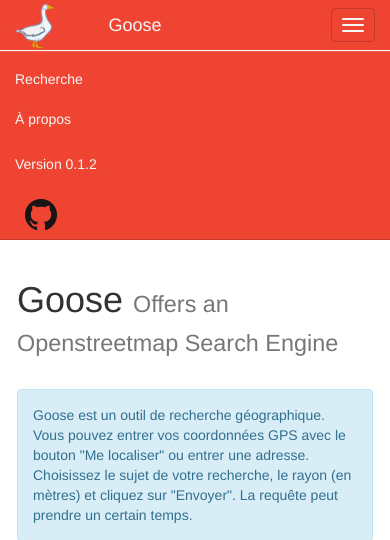
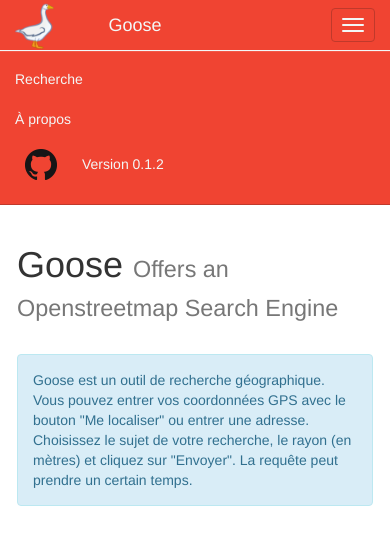
Before and after one commit to rezemika/goose-search, a Django app: page / in a window 390 px wide, after a click on "Navigation". Shown: the top 540 px of the page. Run offline with Django 3.2, Linux system fonts and the light colour scheme; data that the repository does not hold is empty; some libraries are stand-ins or nearby versions.

Commit message:
Supprime le CSP et corrige l'alignement du logo Github

```diff
--- a/assets/css/style.css
+++ b/assets/css/style.css
@@ -96,9 +96,15 @@ em {
     width: auto;
     max-height: 2.7em;
     max-width: 2.7em;
-    margin-top: -5px;
-    margin-right: 20px;
-    margin-left: -5px;
+    margin-top: -20px;
+    right: 10px;
+    position: absolute;
+}
+
+.navbar-text {
+    /* Fixes the space under the text in the navbar. */
+    margin-bottom: -15px;
+    margin-right: 50px;
 }
 
 .navbar-default {
@@ -156,6 +162,15 @@ em {
 }
 
 @media (max-width: 767px) {
+    /* Places the logo on the left when the navbar is expanded. */
+    .github-logo {
+        position: relative;
+    }
+
+    .navbar-text {
+        margin-left: 5px;
+    }
+
     .navbar-default .navbar-nav .open .dropdown-menu > li > a {
         color: #f3f7f7;
     }
--- a/templates/base.html
+++ b/templates/base.html
@@ -7,7 +7,6 @@
         <meta name="generator" content="Geany 1.27"/>
         <meta name="description" content={{ GOOSE_META.description }}/>
         <meta name="viewport" content="width=device-width, initial-scale=1.0"/>
-        <meta http-equiv="Content-Security-Policy" content="default-src 'self'; referrer no-referrer; reflected-xss block"/>
         {% load static %}
         <!-- Favicon and logo from https://www.freefavicon.com/freefavicons/animal/iconinfo/goose----152-248178.html -->
         <link rel="icon" type="image/png" href="{% static 'images/favicon.ico' %}" />
@@ -40,10 +39,11 @@
                         <li><a href="/about">À propos</a></li>
                     </ul>
                     <div class="navbar-right">
-                        <p class="navbar-text" class="version">Version {{ GOOSE_META.version }}</p>
-                        <a class="navbar-brand" href="https://github.com/rezemika/goose-search">
-                            <img alt="Goose" class="github-logo" src="{% static 'images/GitHub-Mark-32px.png' %}"/>
-                        </a>
+                        <p class="navbar-text navbar-right" class="version">Version {{ GOOSE_META.version }}
+                            <a class="navbar-brand" href="https://github.com/rezemika/goose-search">
+                                <img alt="Goose" class="github-logo" src="{% static 'images/GitHub-Mark-32px.png' %}"/>
+                            </a>
+                        </p>
                     </div>
                 </div>
             </div>
```
